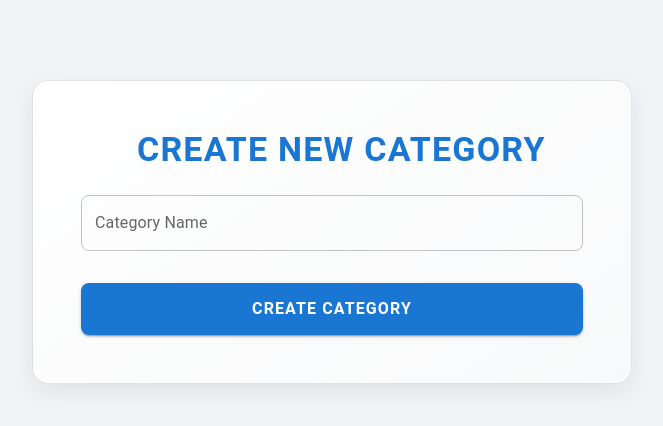
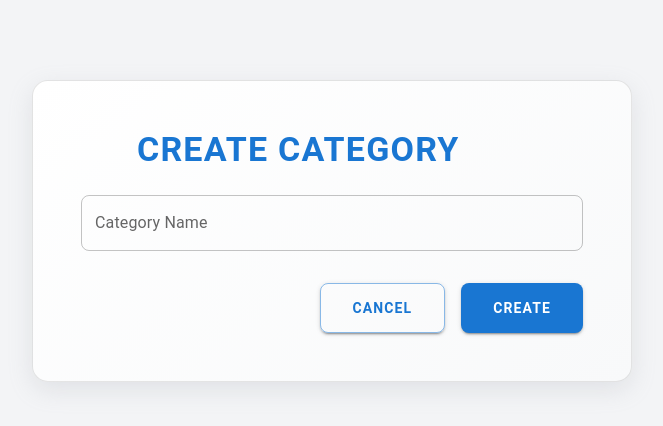
Before and after one commit to KushagraSharma10/Data-Management, a React (Vite) app in the folder frontend/: page /category/create in a window 1280 px wide. Shown: the top 426 px of the page, without its empty margins (308-971 px from the left). Built offline with nearby package versions, Linux system fonts and the light colour scheme; some icons are missing.

Commit message:
view edit and delete is working of categories table

```diff
--- a/frontend/src/components/CategoriesForm.jsx
+++ b/frontend/src/components/CategoriesForm.jsx
@@ -1,7 +1,7 @@
-import React from 'react';
+import React, { useEffect, useState } from 'react';
 import { useForm } from 'react-hook-form';
 import axios from 'axios';
-import { useNavigate } from 'react-router-dom';
+import { useNavigate, useParams } from 'react-router-dom';
 import {
   Box,
   Button,
@@ -9,23 +9,63 @@ import {
   Typography,
   Paper,
   CircularProgress,
-  IconButton
+  IconButton,
+  Dialog,
+  DialogActions,
+  DialogContent,
+  DialogContentText,
+  DialogTitle
 } from '@mui/material';
 import ArrowBack from '@mui/icons-material/ArrowBack';
 
-const CategoriesForm = () => {
-  const { register, handleSubmit, formState: { errors, isSubmitting } } = useForm();
+const CategoriesForm = ({ mode = 'create' }) => {
+  const { categoryId } = useParams();
+  const { register, handleSubmit, formState: { errors, isSubmitting }, reset } = useForm();
   const navigate = useNavigate();
+  const [category, setCategory] = useState(null);
+  const [openDeleteDialog, setOpenDeleteDialog] = useState(false);
 
-  const onSubmit = async (data) => {
+  useEffect(() => {
+    if (mode !== 'create') {
+      const fetchCategory = async () => {
         try {
-      await axios.post('http://localhost:3000/categories', {
-        categoryName: data.categoryName
-      });
+          const response = await axios.get(`http://localhost:3000/categories/${categoryId}`);
+          setCategory(response.data);
+          reset({ categoryName: response.data.categoryName });
+        } catch (error) {
+          console.error('Error fetching category:', error);
+          navigate('/categories');
+        }
+      };
+      fetchCategory();
+    }
+  }, [categoryId, mode, reset, navigate]);
+
+  const handleFormSubmit = async (data) => {
+    try {
+      if (mode === 'create') {
+        await axios.post('http://localhost:3000/categories', data);
+      } else if (mode === 'edit') {
+        await axios.put(`http://localhost:3000/categories/${categoryId}`, data);
+      }
       navigate('/categories');
     } catch (error) {
-      console.error('Error creating category:', error);
+      console.error(`Error ${mode === 'create' ? 'creating' : 'updating'} category:`, error);
     }
+  };
+
+  const handleDelete = async () => {
+    try {
+      await axios.delete(`http://localhost:3000/categories/${categoryId}`);
+      navigate('/categories');
+    } catch (error) {
+      console.error('Error deleting category:', error);
+    }
+  };
+
+  const handleCancel = () => {
+    if (mode === 'edit') reset({ categoryName: category.categoryName });
+    else navigate('/categories');
   };
 
   return (
@@ -46,9 +86,7 @@ const CategoriesForm = () => {
           onClick={() => navigate('/categories')}
           sx={{
             color: 'primary.main',
-            '&:hover': {
-              backgroundColor: 'rgba(25, 118, 210, 0.04)'
-            }
+            '&:hover': { backgroundColor: 'rgba(25, 118, 210, 0.04)' }
           }}
         >
           <ArrowBack />
@@ -63,26 +101,27 @@ const CategoriesForm = () => {
             letterSpacing: 1.2
           }}
         >
-          Create New Category
+          {mode === 'view' ? 'Category Details' : `${mode.charAt(0).toUpperCase() + mode.slice(1)} Category`}
         </Typography>
       </Box>
 
       <Box
         component="form"
-        onSubmit={handleSubmit(onSubmit)}
+        onSubmit={handleSubmit(handleFormSubmit)}
         sx={{ display: 'flex', flexDirection: 'column', gap: 4 }}
       >
         <TextField
           fullWidth
           label="Category Name"
           variant="outlined"
+          disabled={mode === 'view'}
           {...register('categoryName', {
-            required: 'Category name is required',
-            minLength: {
+            required: mode !== 'view' && 'Category name is required',
+            minLength: mode !== 'view' && {
               value: 2,
               message: 'Category name must be at least 2 characters'
             },
-            maxLength: {
+            maxLength: mode !== 'view' && {
               value: 20,
               message: 'Category name cannot exceed 20 characters'
             }
@@ -90,31 +129,86 @@ const CategoriesForm = () => {
           error={!!errors.categoryName}
           helperText={errors.categoryName?.message}
           InputProps={{
+            readOnly: mode === 'view',
             sx: {
               borderRadius: 2,
-              '&:focus-within': {
+              '&:focus-within': mode !== 'view' && {
                 transform: 'scale(1.02)',
                 transition: 'transform 0.2s ease-in-out'
               }
             }
           }}
-          InputLabelProps={{
-            sx: {
-              color: 'text.secondary',
-            }
-          }}
         />
 
+        <Box sx={{ display: 'flex', gap: 2, justifyContent: 'flex-end' }}>
+          {mode === 'view' ? (
+            <Button
+              variant="contained"
+              onClick={() => navigate('/categories')}
+              sx={buttonStyles}
+            >
+              Back to List
+            </Button>
+          ) : (
+            <>
+              <Button
+                type="button"
+                variant="outlined"
+                onClick={handleCancel}
+                sx={buttonStyles}
+              >
+                Cancel
+              </Button>
               <Button
                 type="submit"
                 variant="contained"
-          size="large"
                 disabled={isSubmitting}
-          sx={{
+                sx={buttonStyles}
+              >
+                {isSubmitting ? (
+                  <CircularProgress size={24} color="inherit" />
+                ) : mode === 'edit' ? 'Update' : 'Create'}
+              </Button>
+              {mode === 'edit' && (
+                <Button
+                  variant="contained"
+                  color="error"
+                  onClick={() => setOpenDeleteDialog(true)}
+                  sx={buttonStyles}
+                >
+                  Delete
+                </Button>
+              )}
+            </>
+          )}
+        </Box>
+      </Box>
+
+      {/* Delete Confirmation Dialog */}
+      <Dialog open={openDeleteDialog} onClose={() => setOpenDeleteDialog(false)}>
+        <DialogTitle>Delete Category</DialogTitle>
+        <DialogContent>
+          <DialogContentText>
+            Are you sure you want to delete this category? This action cannot be undone.
+          </DialogContentText>
+        </DialogContent>
+        <DialogActions>
+          <Button onClick={() => setOpenDeleteDialog(false)}>Cancel</Button>
+          <Button onClick={handleDelete} color="error" variant="contained">
+            Delete
+          </Button>
+        </DialogActions>
+      </Dialog>
+    </Paper>
+  );
+};
+
+const buttonStyles = {
   py: 1.5,
+  px: 4,
   borderRadius: 2,
   textTransform: 'uppercase',
-            fontSize: '1rem',
+  fontSize: '0.875rem',
   fontWeight: 600,
   letterSpacing: 1.1,
   boxShadow: 2,
@@ -125,17 +219,6 @@ const CategoriesForm = () => {
   '&:disabled': {
     opacity: 0.8
   }
-          }}
-        >
-          {isSubmitting ? (
-            <CircularProgress size={24} color="inherit" />
-          ) : (
-            'Create Category'
-          )}
-        </Button>
-      </Box>
-    </Paper>
-  );
 };
 
 export default CategoriesForm;
--- a/frontend/src/components/CategoriesTable.jsx
+++ b/frontend/src/components/CategoriesTable.jsx
@@ -46,6 +46,15 @@ const CategoriesTable = () => {
   const handlePageChange = (page) => {
     if (page >= 1 && page <= totalPages) {
       setCurrentPage(page);
+    }
+  };
+
+  const handleDelete = async (id) => {
+    try {
+      await axios.delete(`http://localhost:3000/categories/${id}`);
+      setCategories(prev => prev.filter(cat => cat._id !== id)); // update UI
+    } catch (error) {
+      console.error("Delete failed", error);
     }
   };
 
```
Also changed, not shown: frontend/src/main.jsx (+9 -8 lines). Lines whose indentation alone changed are shown as unchanged.
